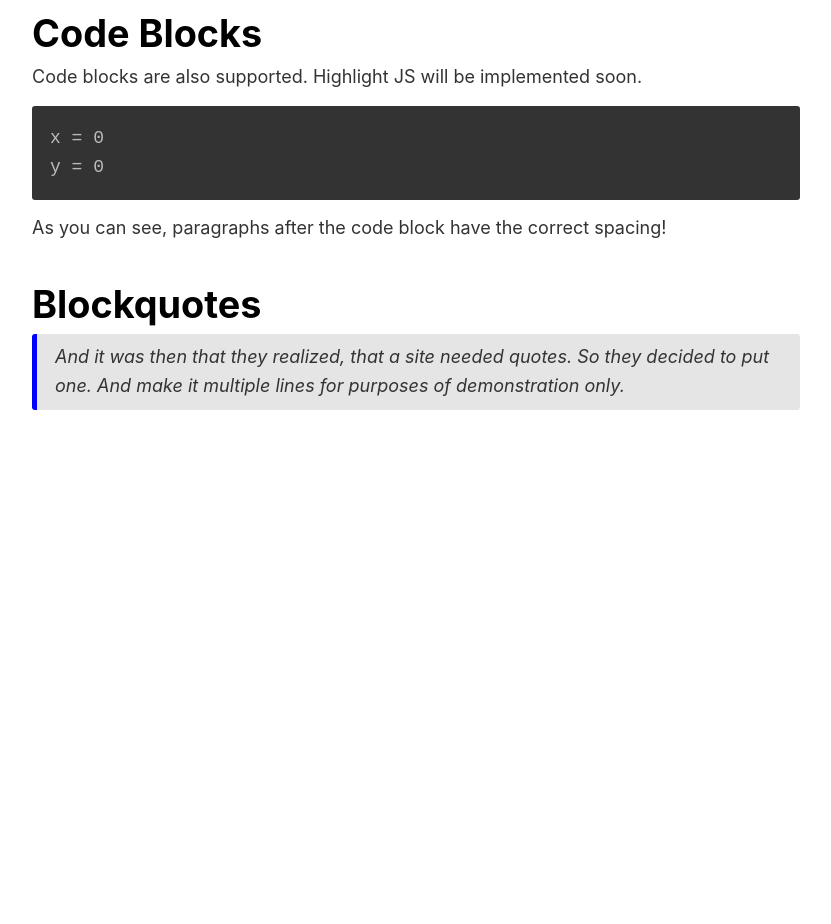
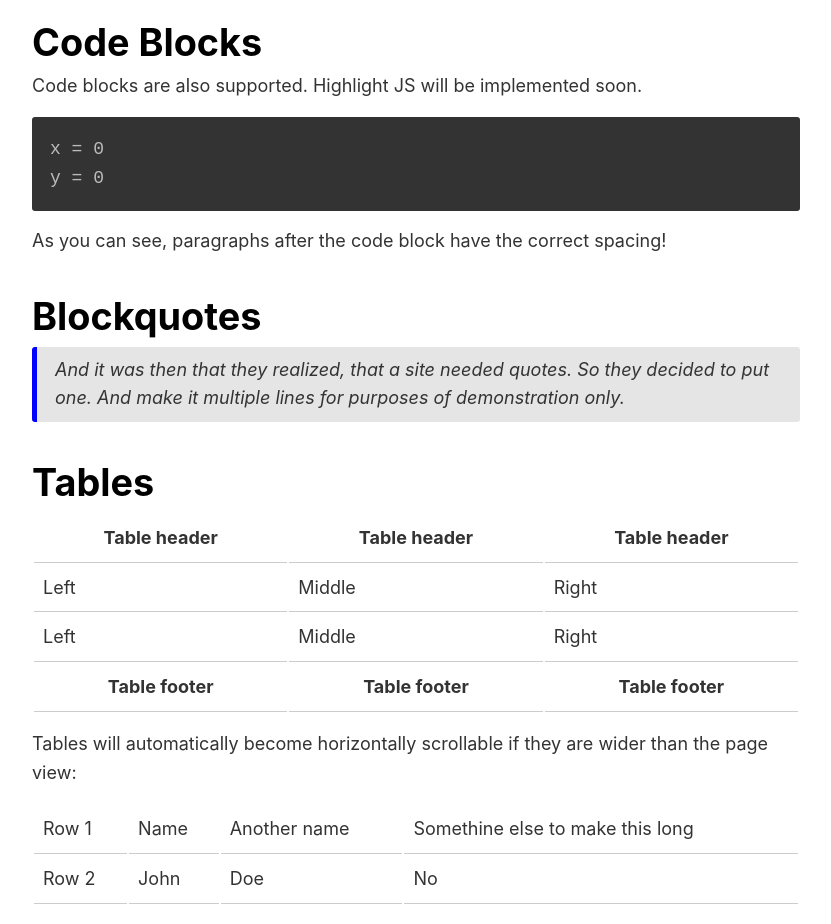
Before and after one commit to ninest/readability-ui, a plain HTML site: page index.html in a window 1280 px wide. Shown: the part 742-1666 px from the top of the page, without its empty margins (224-1055 px from the left). Before the commit the page ends 1182 px from the top, so only its background shows below. Drawn offline with Linux system fonts and the light colour scheme.

Commit message:
added tables

```diff
--- a/index.html
+++ b/index.html
@@ -85,6 +85,58 @@ y = 0</pre>
         And it was then that they realized, that a site needed quotes. So they decided to put one. And make it multiple lines for purposes of demonstration only.
       </blockquote>
 
+      <h2> Tables </h2>
+      <table>
+        <thead>
+          <tr>
+            <th> Table header </th>
+            <th> Table header </th>
+            <th> Table header </th>
+          </tr>
+        </thead>
+        <tfoot>
+          <tr>
+            <th> Table footer </th>
+            <th> Table footer </th>
+            <th> Table footer </th>
+          </tr>
+        </tfoot>
+
+        <tbody>
+          <tr>
+            <td> Left </td>
+            <td> Middle </td>
+            <td> Right </td>
+          </tr>
+          <tr>
+            <td> Left </td>
+            <td> Middle </td>
+            <td> Right </td>
+          </tr>
+        </tbody>
+      </table>
+
+      <p>
+        Tables will automatically become horizontally scrollable if they are wider than the page view:
+      </p>
+
+      <table>
+        <tbody>
+          <tr>
+            <td> Row 1</td>
+            <td> Name </td>
+            <td> Another name </td>
+            <td> Somethine else to make this long</td>
+          </tr>
+          <tr>
+            <td> Row 2</td>
+            <td> John </td>
+            <td> Doe </td>
+            <td> No </td>
+          </tr>
+        </tbody>
+      </table>
+
     </article>
   </div>
 </body>
--- a/scss/font.scss
+++ b/scss/font.scss
@@ -44,10 +44,10 @@ h6:not(:first-child) {
   border-radius: 3px;
 }
 
-p, pre, blockquote {
+p, pre, blockquote, table {
   color: #333;
-  + p , + pre , + blockquote{
-    margin-top: 0.8em;
+  + p , + pre , + blockquote , + table {
+    margin-top: 0.9em;
   }
 
   code {
@@ -72,3 +72,14 @@ blockquote {
 
   font-style: italic;
 }
+
+table {
+  width: 100%;
+  overflow: scroll;
+
+  th, td {
+    border-bottom: var(--main-border);
+    padding: calc(var(--dense-padding) *0.5);
+  }
+
+}
```
Also changed, not shown: css/font.css, 1 other file.
